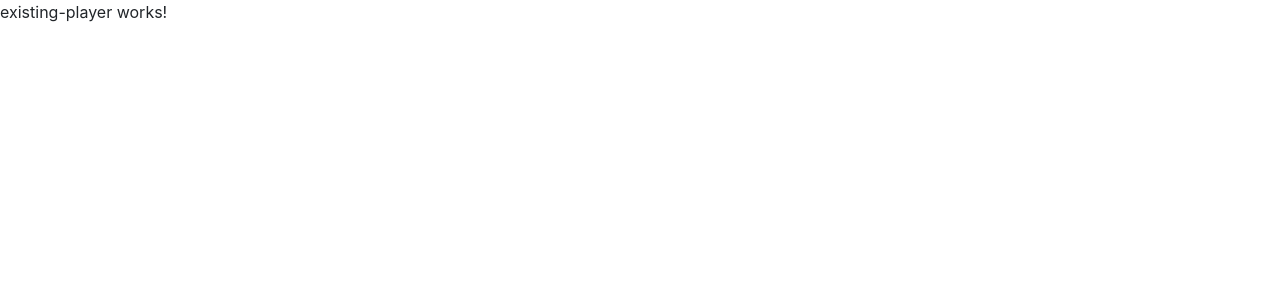
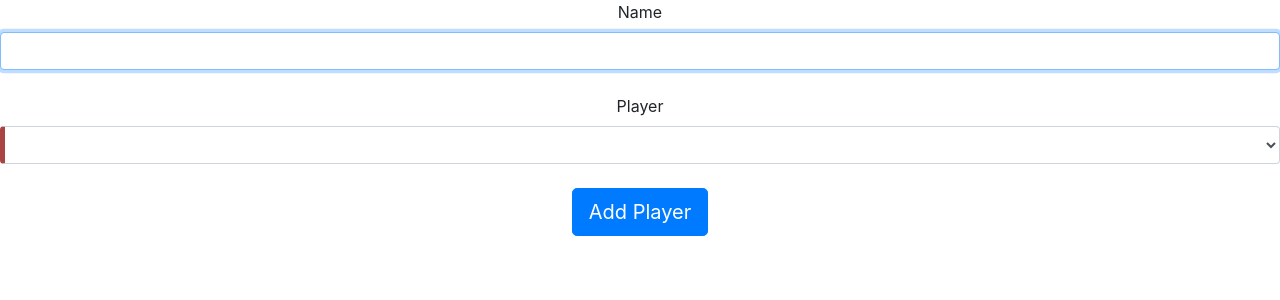
Before and after one commit to gpratte/texastoc-v2-angular, an Angular app: page /existing-player in a window 1280 px wide. Shown: the top 300 px of the page. Built offline with nearby package versions, Linux system fonts and the light colour scheme.

Commit message:
select exiting players from list

```diff
--- a/src/app/game/existing-player/existing-player.component.html
+++ b/src/app/game/existing-player/existing-player.component.html
@@ -1,3 +1,18 @@
-<p>
-  existing-player works!
-</p>
+<div class="row text-center">
+  <div class="col-sm">
+    <form (ngSubmit)="onSubmit()" #existingPlayerForm="ngForm">
+
+      <label for="name">Name</label>
+      <input type="text" id="name" class="form-control" required autofocus>
+
+      <br/>
+      <label for="player">Player</label>
+      <select class="form-control" id="player" [(ngModel)]="playerId" name="playerId" required>
+            <option *ngFor="let player of players" [value]="player.id">{{player.name}} <span *ngIf="player.entries">({{player.entries}})</span> </option>
+      </select>
+
+      <br/>
+      <button class="btn btn-lg btn-primary" type="submit">Add Player</button>
+    </form>
+  </div>
+</div>
--- a/src/app/game/existing-player/existing-player.component.ts
+++ b/src/app/game/existing-player/existing-player.component.ts
@@ -1,4 +1,5 @@
 import { Component, OnInit } from '@angular/core';
+import { Player } from '../../player/model/player';
 
 @Component({
   selector: 'app-existing-player',
@@ -7,6 +8,19 @@ import { Component, OnInit } from '@angular/core';
 })
 export class ExistingPlayerComponent implements OnInit {
 
+  players = [
+    new Player(1, 'Tom', undefined, undefined, 5),
+    new Player(2, 'Dick', undefined, undefined, 5),
+    new Player(3, 'Harry', undefined, undefined, 4),
+    new Player(3, 'Ron', undefined, undefined, 2),
+    new Player(3, 'Hermione', undefined, undefined, 1),
+    new Player(3, 'Draco'),
+    new Player(3, 'Morpheous'),
+    new Player(3, 'Neo'),
+    new Player(3, 'Snape'),
+    new Player(3, 'Trinity')
+  ]
+
   constructor() { }
 
   ngOnInit() {
```
